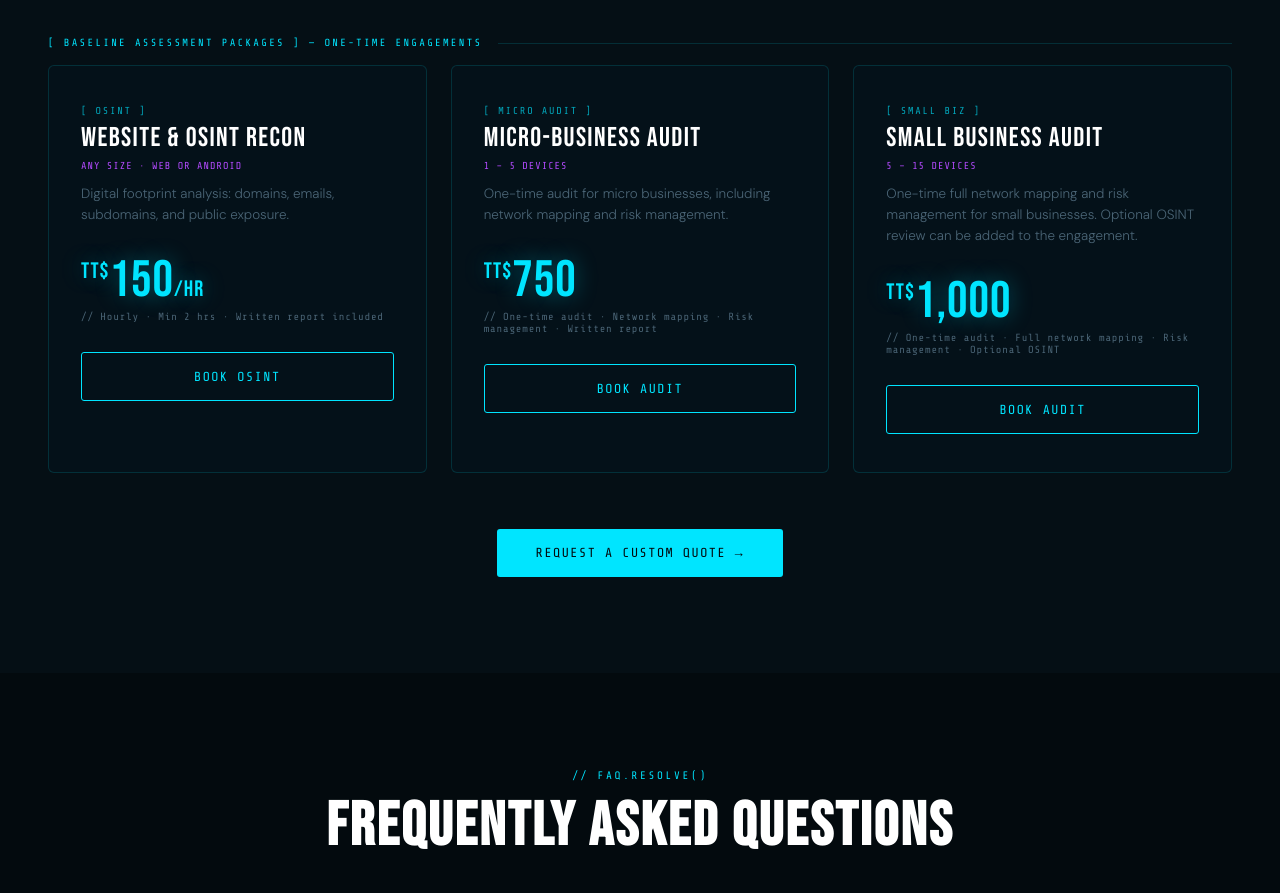
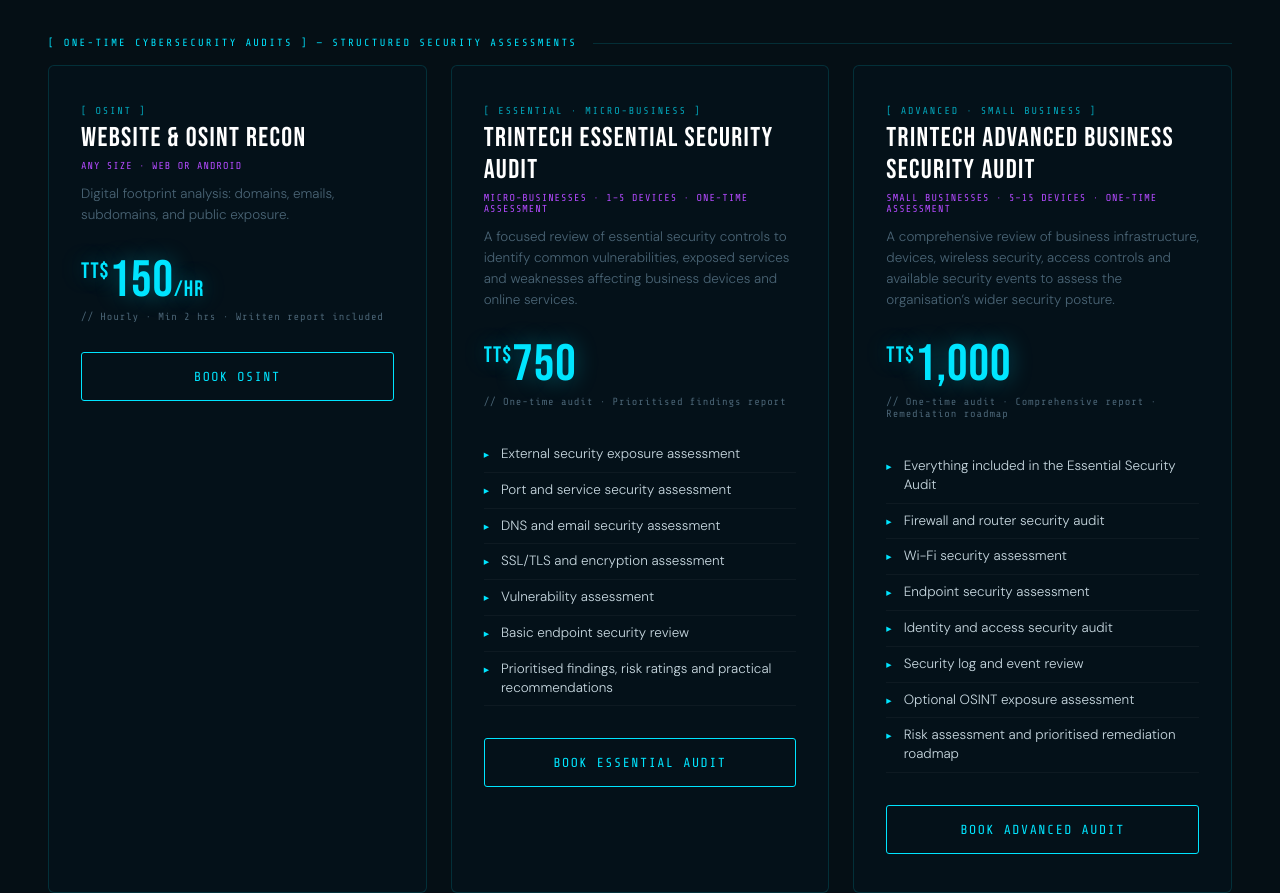
Before and after one commit to trintechdigitaldefense/trintechdigitaldefense.github.io, a plain HTML site: page index.html in a window 1280 px wide. Shown: the part 4854-5747 px from the top of the page. Drawn offline with nearby package versions, Linux system fonts and the light colour scheme.

Commit message:
Publish professional one-time cybersecurity audit packages
* Update one-time cybersecurity audit packages

* Publish one-time audit scopes on Health Check page

```diff
--- a/index.html
+++ b/index.html
@@ -221,7 +221,7 @@ a:focus-visible,button:focus-visible{outline:2px solid var(--cyan);outline-offse
     <strong>Device requirement:</strong> Active monitoring needs a dedicated device on the client network.
     If you do not have a suitable device, TrinTech can provide a mobile monitoring device for an additional <strong>TT$200</strong> (one-time, added to the selected package).
   </div>
-  <div class="pricing-cat">[ BASELINE ASSESSMENT PACKAGES ] — One-time engagements</div>
+  <div class="pricing-cat">[ ONE-TIME CYBERSECURITY AUDITS ] — Structured security assessments</div>
   <div class="baseline-grid">
     <div class="pkg">
       <div class="pkg-tier">[ OSINT ]</div>
@@ -233,32 +233,52 @@ a:focus-visible,button:focus-visible{outline:2px solid var(--cyan);outline-offse
       <a href="#contact" class="btn-outline" style="width:100%;text-align:center;display:block;margin-top:1.5rem;">Book OSINT</a>
     </div>
     <div class="pkg">
-      <div class="pkg-tier">[ MICRO AUDIT ]</div>
-      <div class="pkg-name">MICRO-BUSINESS AUDIT</div>
-      <div class="pkg-scope">1 – 5 devices</div>
-      <div class="pkg-desc">One-time audit for micro businesses, including network mapping and risk management.</div>
+      <div class="pkg-tier">[ ESSENTIAL · MICRO-BUSINESS ]</div>
+      <div class="pkg-name">TRINTECH ESSENTIAL SECURITY AUDIT</div>
+      <div class="pkg-scope">Micro-businesses · 1–5 devices · One-time assessment</div>
+      <div class="pkg-desc">A focused review of essential security controls to identify common vulnerabilities, exposed services and weaknesses affecting business devices and online services.</div>
       <div class="pkg-price"><sup>TT$</sup>750</div>
-      <div class="pkg-note">// One-time audit · Network mapping · Risk management · Written report</div>
-      <a href="#contact" class="btn-outline" style="width:100%;text-align:center;display:block;margin-top:1.5rem;">Book Audit</a>
+      <div class="pkg-note">// One-time audit · Prioritised findings report</div>
+      <ul class="pkg-features">
+        <li>External security exposure assessment</li>
+        <li>Port and service security assessment</li>
+        <li>DNS and email security assessment</li>
+        <li>SSL/TLS and encryption assessment</li>
+        <li>Vulnerability assessment</li>
+        <li>Basic endpoint security review</li>
+        <li>Prioritised findings, risk ratings and practical recommendations</li>
+      </ul>
+      <a href="#contact" class="btn-outline" style="width:100%;text-align:center;display:block;margin-top:1.5rem;">Book Essential Audit</a>
     </div>
     <div class="pkg">
-      <div class="pkg-tier">[ SMALL BIZ ]</div>
-      <div class="pkg-name">SMALL BUSINESS AUDIT</div>
-      <div class="pkg-scope">5 – 15 devices</div>
-      <div class="pkg-desc">One-time full network mapping and risk management for small businesses. Optional OSINT review can be added to the engagement.</div>
+      <div class="pkg-tier">[ ADVANCED · SMALL BUSINESS ]</div>
+      <div class="pkg-name">TRINTECH ADVANCED BUSINESS SECURITY AUDIT</div>
+      <div class="pkg-scope">Small businesses · 5–15 devices · One-time assessment</div>
+      <div class="pkg-desc">A comprehensive review of business infrastructure, devices, wireless security, access controls and available security events to assess the organisation’s wider security posture.</div>
       <div class="pkg-price"><sup>TT$</sup>1,000</div>
-      <div class="pkg-note">// One-time audit · Full network mapping · Risk management · Optional OSINT</div>
-      <a href="#contact" class="btn-outline" style="width:100%;text-align:center;display:block;margin-top:1.5rem;">Book Audit</a>
+      <div class="pkg-note">// One-time audit · Comprehensive report · Remediation roadmap</div>
+      <ul class="pkg-features">
+        <li>Everything included in the Essential Security Audit</li>
+        <li>Firewall and router security audit</li>
+        <li>Wi-Fi security assessment</li>
+        <li>Endpoint security assessment</li>
+        <li>Identity and access security audit</li>
+        <li>Security log and event review</li>
+        <li>Optional OSINT exposure assessment</li>
+        <li>Risk assessment and prioritised remediation roadmap</li>
+      </ul>
+      <a href="#contact" class="btn-outline" style="width:100%;text-align:center;display:block;margin-top:1.5rem;">Book Advanced Audit</a>
     </div>
   </div>
+  <p class="s-sub" style="margin-top:1rem">Each audit begins with written scope and client authorisation. Findings are validated and prioritised, then explained in a professional report with practical corrective actions. Verification of completed fixes can be arranged separately.</p>
   <div class="section-cta"><a href="#contact" class="btn-cyan">Request a Custom Quote →</a></div>
 </section>
 <section id="faq" class="faq-section">
   <p class="s-tag" style="text-align:center">// faq.resolve()</p>
   <h2 class="s-title" style="text-align:center">FREQUENTLY ASKED QUESTIONS</h2>
   <div class="faq-grid">
-    <div class="faq-item"><button type="button" class="faq-question" aria-expanded="false">How can TrinTech Digital Defense help protect my business?<span class="faq-icon">+</span></button><div class="faq-answer"><p>We provide one-time security audits, network mapping, risk management, optional OSINT, authorised web and Android assessments, and 24/7 active monitoring. Micro-Business Audits cover smaller networks with network mapping and risk management. Small Business Audits include full network mapping and risk management, with OSINT available as an optional addition. Managed monitoring packages use Mirage, Sentinel and FortifyOne; Package 2 also adds the CyberAudit Dashboard and CyberGuardian.</p></div></div>
-    <div class="faq-item"><button type="button" class="faq-question" aria-expanded="false">Should I choose a one-time security audit or ongoing 24/7 monitoring?<span class="faq-icon">+</span></button><div class="faq-answer"><p>A one-time audit is a scoped review of your business network. It maps devices and network structure, identifies security risks, and provides practical risk-management recommendations in a written report. 24/7 active monitoring is an ongoing monthly service that watches supported systems, uses active deception to surface suspicious activity, and provides alerts and reporting. Monitoring requires a dedicated device on your network and written authorisation.</p></div></div>
+    <div class="faq-item"><button type="button" class="faq-question" aria-expanded="false">How can TrinTech Digital Defense help protect my business?<span class="faq-icon">+</span></button><div class="faq-answer"><p>We provide one-time cybersecurity audits, vulnerability and exposure assessments, DNS and email security reviews, endpoint checks, optional OSINT, authorised web and Android assessments, and 24/7 active monitoring. The Essential Security Audit is designed for micro-businesses; the Advanced Business Security Audit adds firewall, Wi-Fi, identity and security-log reviews, plus a remediation roadmap. Managed monitoring packages use Mirage, Sentinel and FortifyOne; Package 2 also adds the CyberAudit Dashboard and CyberGuardian.</p></div></div>
+    <div class="faq-item"><button type="button" class="faq-question" aria-expanded="false">Should I choose a one-time security audit or ongoing 24/7 monitoring?<span class="faq-icon">+</span></button><div class="faq-answer"><p>A one-time audit is a scoped review of your business security. Depending on the selected tier, it can assess external exposure, ports and services, DNS and email security, SSL/TLS, vulnerabilities, endpoints, firewall and router settings, Wi-Fi, identity and access controls, and available security logs. You receive a written report with prioritised findings and practical recommendations. 24/7 active monitoring is an ongoing monthly service that watches supported systems, uses active deception to surface suspicious activity, and provides alerts and reporting. Monitoring requires a dedicated device on your network and written authorisation.</p></div></div>
     <div class="faq-item"><button type="button" class="faq-question" aria-expanded="false">How does your monitoring identify suspicious activity?<span class="faq-icon">+</span></button><div class="faq-answer"><p>Mirage places decoys on the network: fake services, honey tokens, and canary files. Sentinel watches the host for file changes, reverse shells, and persistence. If someone opens a decoy, uses a fake credential, or probes a fake service, that raises an alert. Alerts can go to WhatsApp or Telegram, with a written report. Isolate, kill, or block runs through CyberGuardian only after a person approves it. Monitoring needs a signed NDA, written permission, and a device on your network.</p></div></div>
     <div class="faq-item"><button type="button" class="faq-question" aria-expanded="false">Does your monitoring service include a full security operations centre (SOC)?<span class="faq-icon">+</span></button><div class="faq-answer"><p>No. Packages include 24/7 monitoring, active deception, and reporting. Response actions, especially isolate, kill, or block, are scoped and human-approved. We do not claim a full enterprise SOC.</p></div></div>
     <div class="faq-item"><button type="button" class="faq-question" aria-expanded="false">What will I receive after my audit or security assessment?<span class="faq-icon">+</span></button><div class="faq-answer"><p>A written report: what was in scope, what is weak, why it matters, and what to do next. A Health Check also includes a plain risk rating, three priorities, a 30/60/90-day plan, and a short briefing in ordinary language. Audits include a debrief when that is in the written scope.</p></div></div>
```
Also changed, not shown: health-check/index.html (+15 -1 lines).
